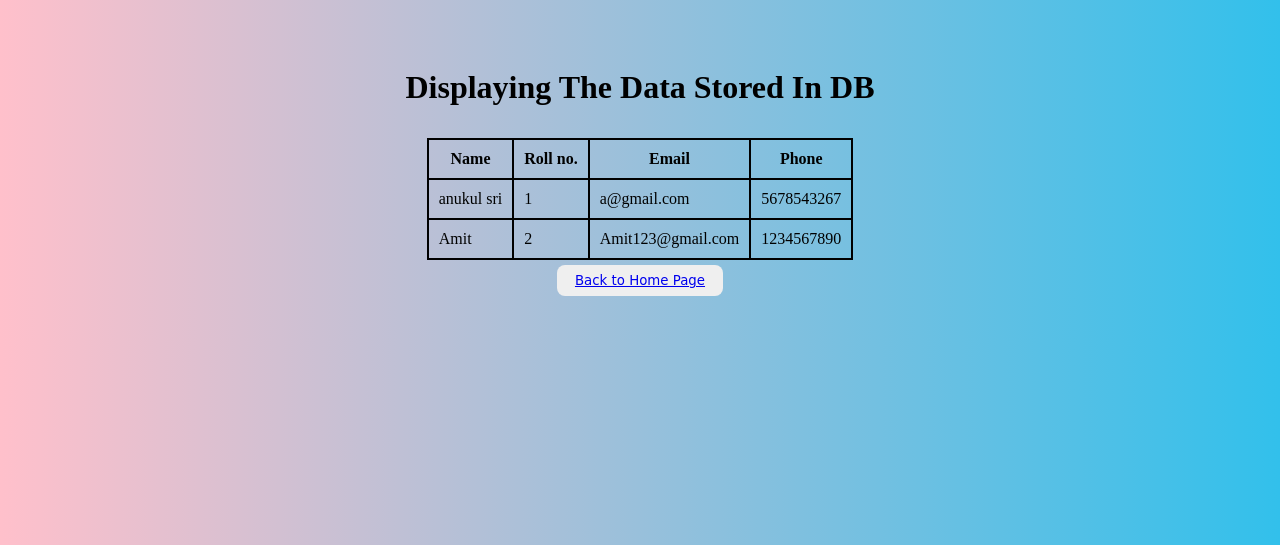
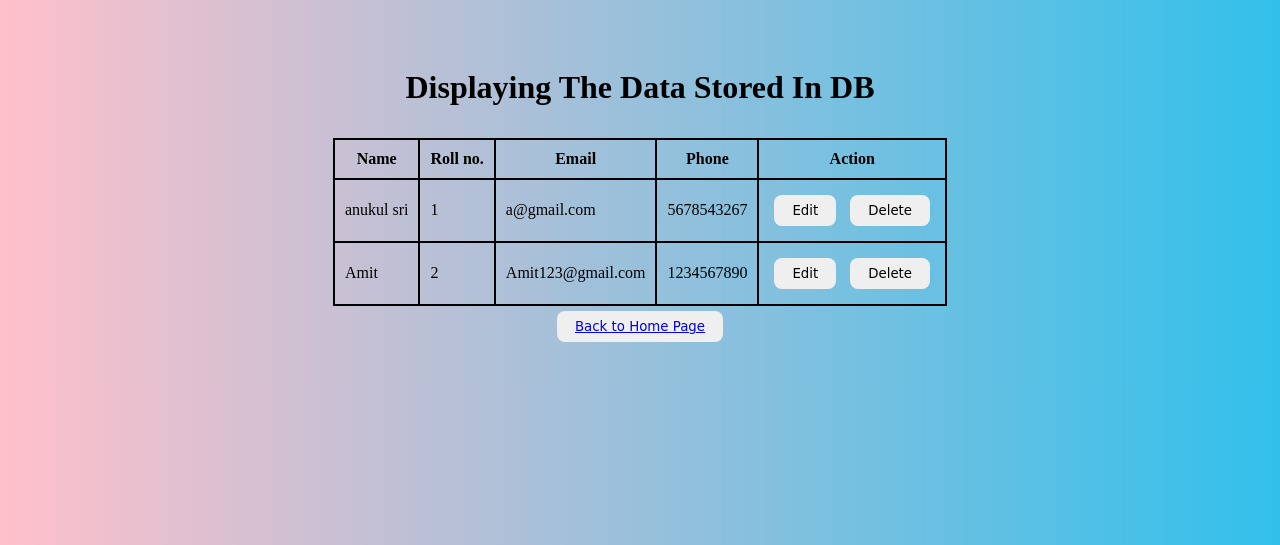
Before and after one commit to AnukulSri/Weather-APP, a Django app: page /display in a window 1280 px wide. Shown: the top 545 px of the page. Run offline with Django 4.2, Linux system fonts and the light colour scheme; data comes from the database, SQL or seed files in the repository.

Commit message:
Update display.html

```diff
--- a/Weather/template/display.html
+++ b/Weather/template/display.html
@@ -20,6 +20,7 @@
                 <th>Roll no.</th>
                 <th>Email</th>
                 <th>Phone</th>
+                <th>Action</th>
             </tr>
             {% for i in ob %}
             <tr>
@@ -27,6 +28,11 @@
                 <td>{{i.roll}}</td>
                 <td>{{i.email}}</td>
                 <td>{{i.mob}}</td>
+
+                <td>
+                    <button><a style="text-decoration: none; color:black" href="edit/{{i.roll}}">Edit</a></button>
+                    <button><a style="text-decoration: none; color:black" href="discard/{{i.roll}}">Delete</a></button>
+                </td>
             </tr>
             {% endfor %}
 
```
